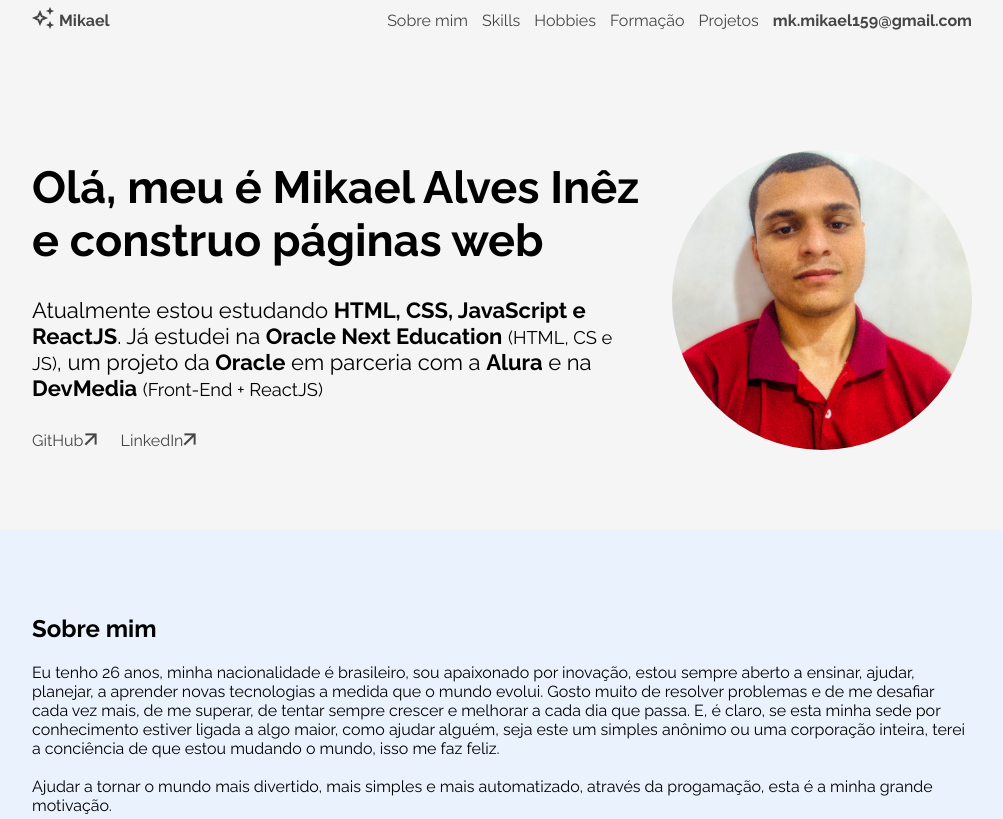
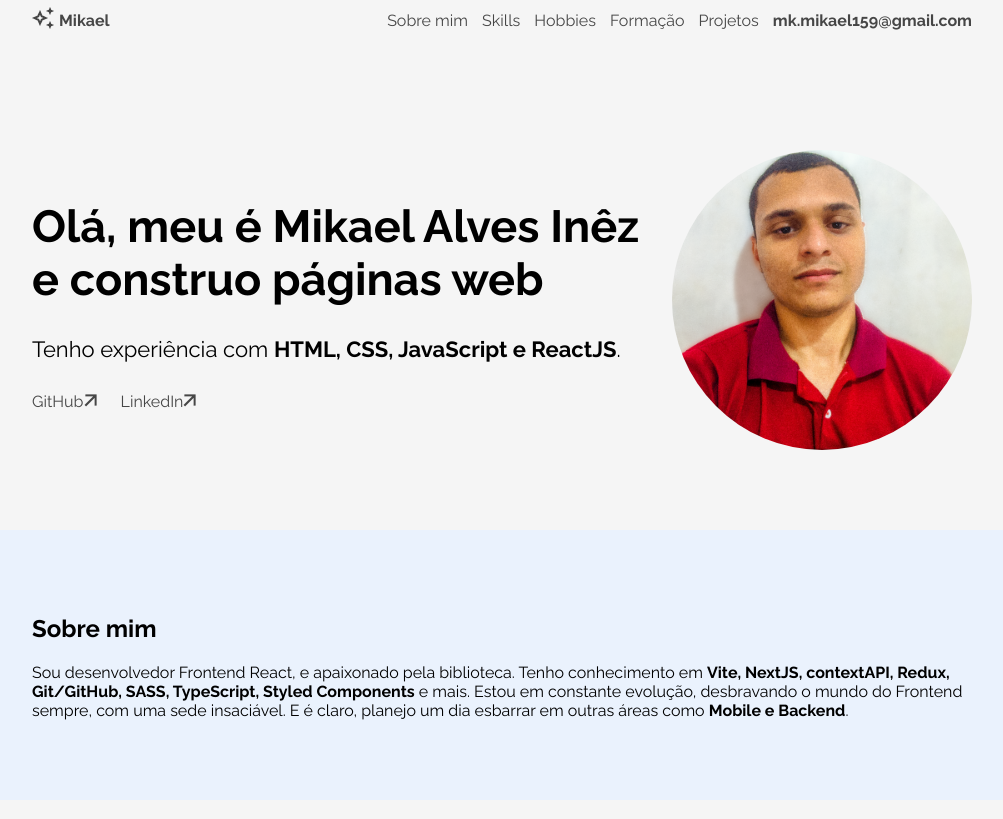
Before and after one commit to MiikaelGit/miikaelgit.github.io, a plain HTML site: page index.html in a window 1280 px wide. Shown: the top 819 px of the page, without its empty margins (138-1141 px from the left). Drawn offline with Linux system fonts and the light colour scheme.

Commit message:
atualizado as informacoes

```diff
--- a/index.html
+++ b/index.html
@@ -43,11 +43,7 @@
             </div>
             <div class="conteudo-sobre">
                 <h1>Olá, meu é Mikael Alves Inêz e construo páginas web</h1>
-                <p>Atualmente estou estudando <strong>HTML, CSS, JavaScript e ReactJS</strong>. Já estudei na
-                    <strong>Oracle Next
-                        Education</strong> <small>(HTML, CS e JS)</small>, um projeto da <strong>Oracle</strong> em
-                    parceria com a
-                    <strong>Alura</strong> e na <strong>DevMedia</strong> <small>(Front-End + ReactJS)</small>
+                <p>Tenho experiência com <strong>HTML, CSS, JavaScript e ReactJS</strong>.
                 </p>
                 <div class="links">
                     <p><a href="https://github.com/MiikaelGit" target="_blank">GitHub<img src="img/Vector.png"
@@ -61,13 +57,8 @@
         <div id="sobre-mim">
             <div class="caixa-sobre">
                 <h2>Sobre mim</h2>
-                <p>Eu tenho 26 anos, minha nacionalidade é brasileiro, sou apaixonado por inovação, estou sempre aberto
-                    a ensinar, ajudar, planejar, a aprender novas tecnologias a medida que o mundo evolui. Gosto muito
-                    de resolver problemas e de me desafiar cada vez mais, de me superar, de tentar sempre crescer e
-                    melhorar a cada dia que passa. E, é claro, se esta minha sede por conhecimento estiver ligada a algo
-                    maior, como ajudar alguém, seja este um simples anônimo ou uma corporação inteira, terei a
-                    conciência de que estou mudando o mundo, isso me faz feliz. <br><br> Ajudar a tornar o mundo mais
-                    divertido, mais simples e mais automatizado, através da progamação, esta é a minha grande motivação.
+                <p>
+                    Sou desenvolvedor Frontend React, e apaixonado pela biblioteca. Tenho conhecimento em <strong>Vite, NextJS, contextAPI, Redux, Git/GitHub, SASS, TypeScript, Styled Components</strong> e mais. Estou em constante evolução, desbravando o mundo do Frontend sempre, com uma sede insaciável. E é claro, planejo um dia esbarrar em outras áreas como <strong>Mobile e Backend</strong>.
                 </p>
             </div>
         </div>
@@ -127,6 +118,15 @@
                     <div class="texto-formacao">
                         <h3>Carreira Programador Front-End</h3>
                         <p>2023 - DevMedia</p>
+                    </div>
+                </div>
+                <div class="icones-formacao">
+                    <div class="icone-formacao">
+                        <img class="img-formacao" src="img/estacio.jpg" alt="logo da Estácio">
+                    </div>
+                    <div class="texto-formacao">
+                        <h3>Análise e Desenvolvimento de Sistemas</h3>
+                        <p>2024 - Faculdade Estácio</p>
                     </div>
                 </div>
             </div>
```
Also changed, not shown: img/estacio.jpg (added).
